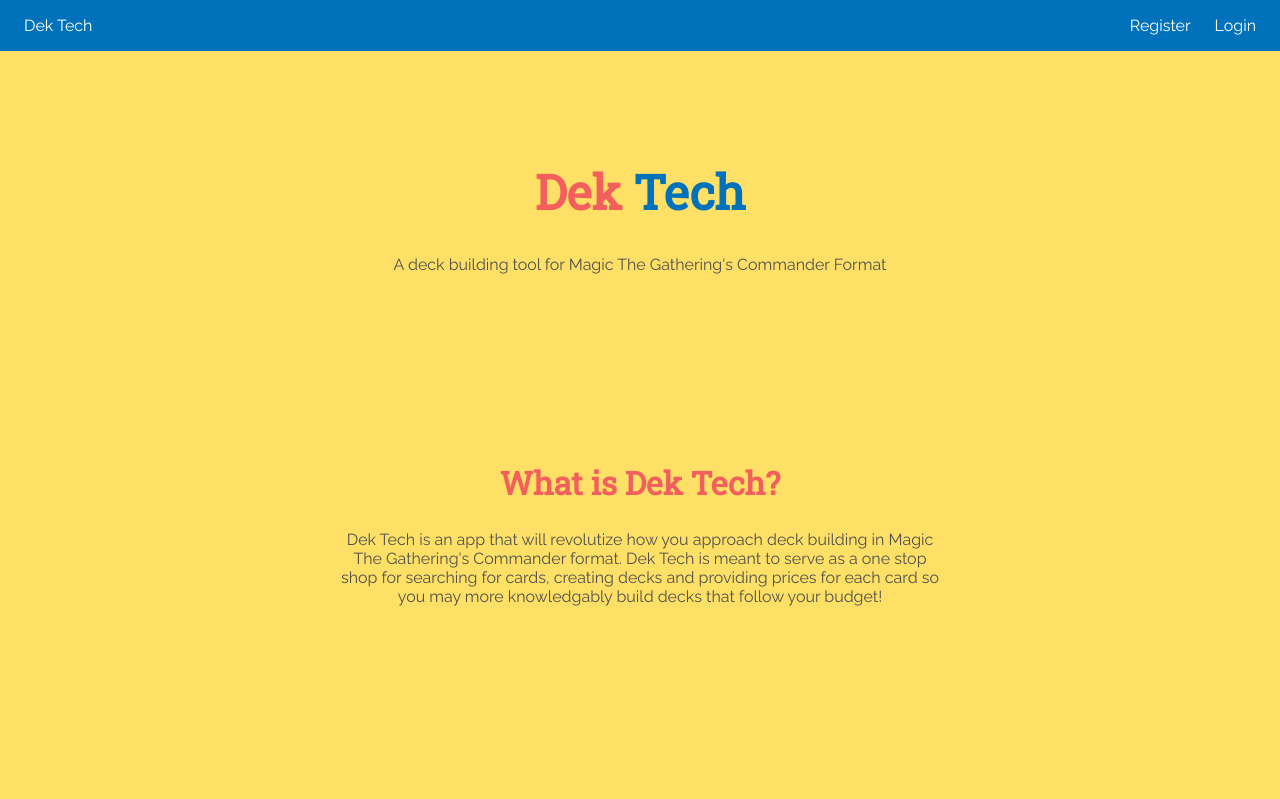
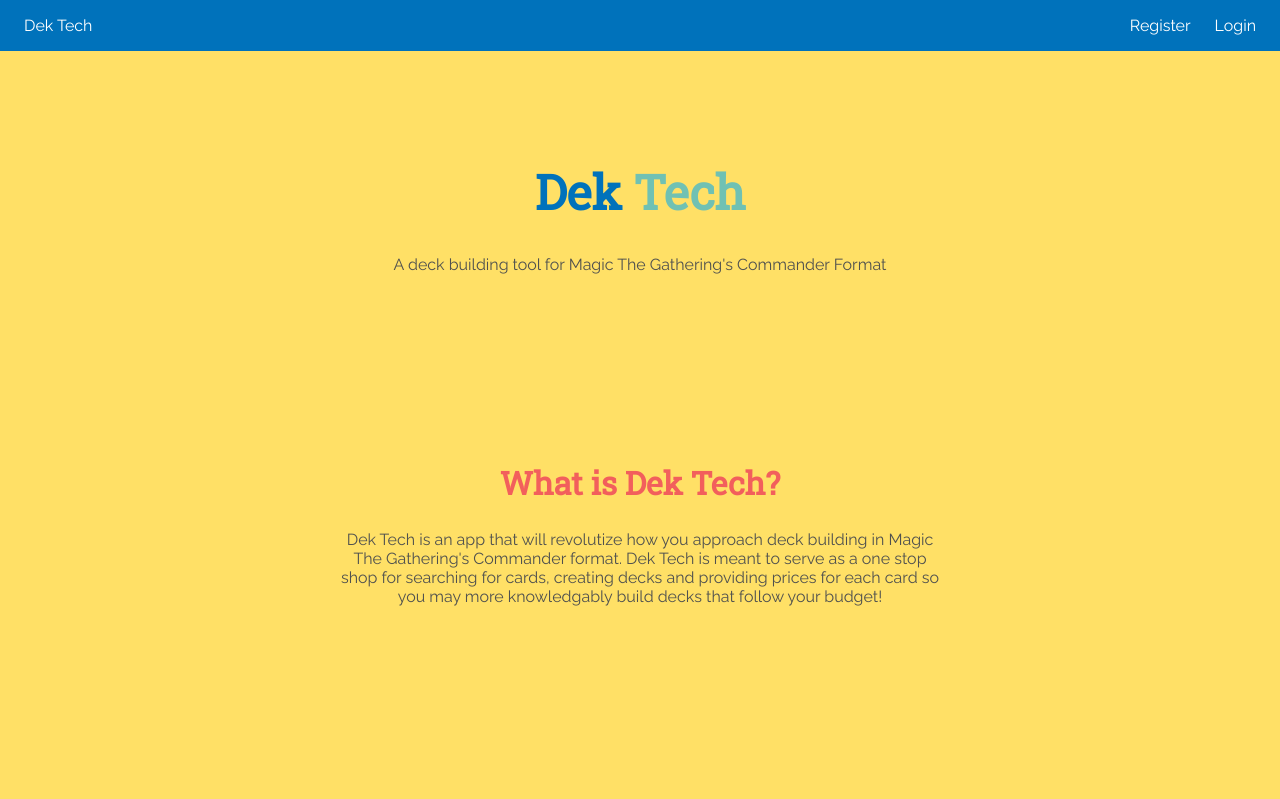
Before and after one commit to seanmcquaid/DekTech, a React (Create React App) app in the folder front-end/: page / in a window 1280 px wide. Shown: the top 799 px of the page. Built offline with nearby package versions, Linux system fonts and the light colour scheme.

Commit message:
fixed logo

```diff
--- a/front-end/src/components/Splash/Splash.module.css
+++ b/front-end/src/components/Splash/Splash.module.css
@@ -29,11 +29,11 @@
 }
 
 .dek{
-    color: #F25F5C;
+    color: #0072BB;
 }
 
 .tech{
-    color: #0072BB;
+    color: #70C1B3;
 }
 
 .middleSection {
```
